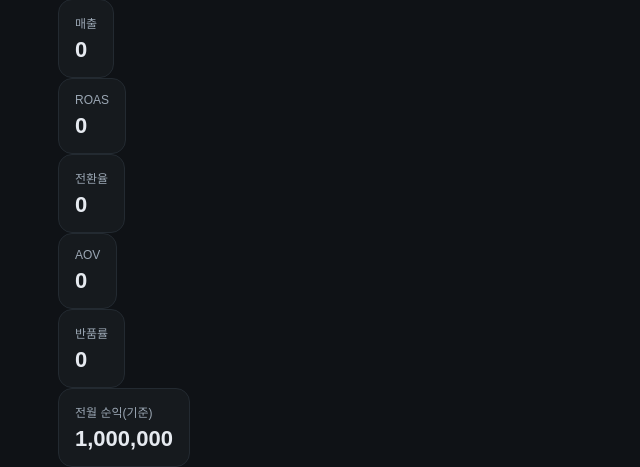
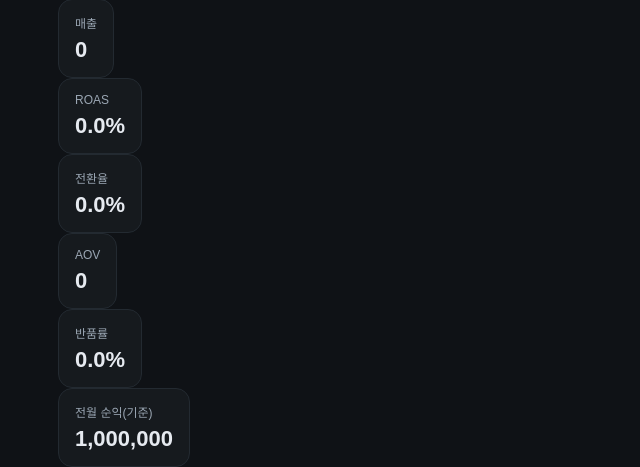
Before and after one commit to sht27363838-glitch/zp-v3.0, a Next.js app: page /report in a window 1280 px wide. Shown: the part 183-650 px from the top of the page, without its empty margins (0-640 px from the left). Built offline with nearby package versions, Linux system fonts and the light colour scheme.

Commit message:
Update page.tsx

```diff
--- a/app/(tabs)/report/page.tsx
+++ b/app/(tabs)/report/page.tsx
@@ -2,8 +2,11 @@
 
 import React, { useMemo } from 'react'
 import { readCsvLS, parseCsv, type CsvRow } from '../../_lib/readCsv'
-import { num, fmt, pct } from '../../_lib/num'
+import { num, fmt } from '../../_lib/num'
 import KpiTile from '../../_components/KpiTile'
+
+// 퍼센트 문자열을 보장하는 로컬 헬퍼(항상 string 반환)
+const pct1 = (v: number): string => `${(v * 100).toFixed(1)}%`
 
 // settings.csv에서 last_month_profit 불러오기 (없으면 기본값)
 function readLastMonthProfit(): number {
@@ -19,13 +22,13 @@ export default function ReportPage() {
   // 원시 CSV 로드
   const raw = readCsvLS('kpi_daily') || ''
 
-  // 한 번만 파싱
+  // 한 번만 파싱해 {headers, rows} 형태로 강제
   const data = useMemo(
     () => (raw ? parseCsv(raw) : { headers: [] as string[], rows: [] as CsvRow[] }),
     [raw]
   )
 
-  // 합계 계산(헤더 한/영 혼용 대응)
+  // 합계 계산
   let visits = 0,
     clicks = 0,
     orders = 0,
@@ -49,9 +52,6 @@ export default function ReportPage() {
 
   const lastMonthProfit = readLastMonthProfit()
 
-  // 퍼센트 문자열(소수 1자리) 강제 헬퍼
-  const pct1 = (v: number) => pct(v, 1) // string 반환
-
   return (
     <div className="page">
       <h1>지휘소(C0) — 요약</h1>
```
